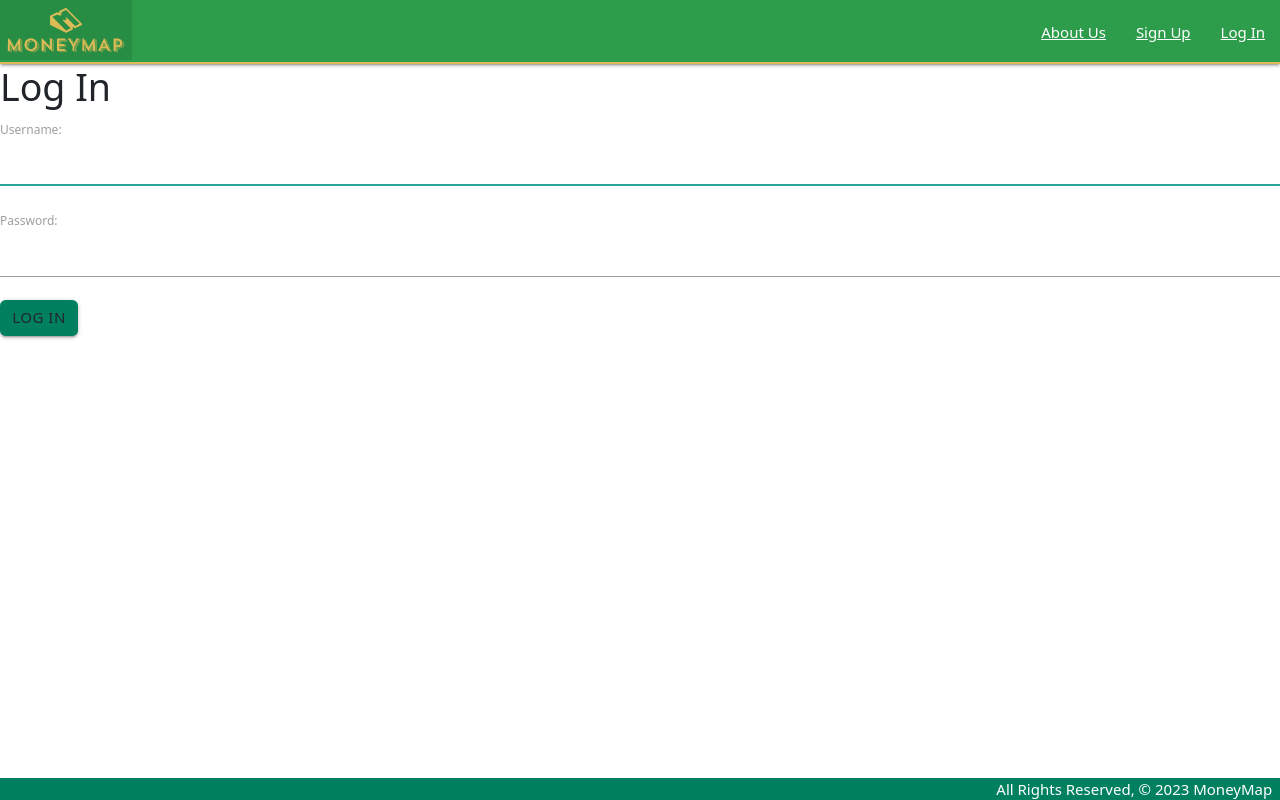
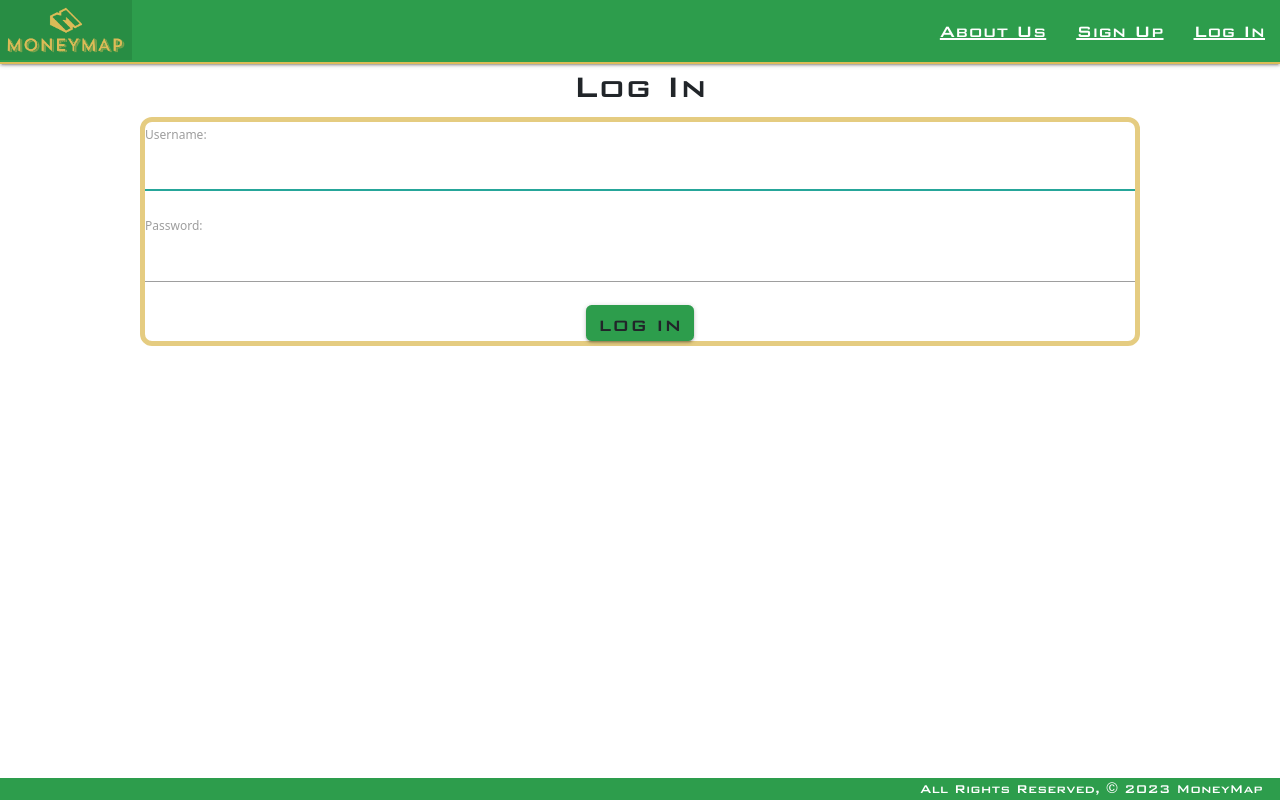
Before and after one commit to Asimmons8228/Money-Map, a Django app: page /accounts/login/ in a window 1280 px wide. Run offline with Django 4.2, Linux system fonts and the light colour scheme; some libraries are stand-ins or nearby versions.

Commit message:
Styled Sign Up page and Login Page

```diff
--- a/main_app/forms.py
+++ b/main_app/forms.py
@@ -4,9 +4,9 @@ from django.contrib.auth.models import User
 from .models import Location, Profile
 
 class UserForm(UserCreationForm):
-    first_name = forms.CharField(max_length=30, required=True, help_text='Required.')
-    last_name = forms.CharField(max_length=30, required=True, help_text='Required.')
-    email = forms.EmailField(max_length=254, help_text='Required. Enter a valid email address.')
+    first_name = forms.CharField(max_length=30, required=True,)
+    last_name = forms.CharField(max_length=30, required=True,)
+    email = forms.EmailField(max_length=254, )
     state = forms.CharField(max_length=255)
 
     class Meta:
--- a/main_app/static/css/style.css
+++ b/main_app/static/css/style.css
@@ -11,11 +11,19 @@ body {
     min-height: 100vh;
     flex-direction: column;
 }
-
+.form-container {
+     max-width: 1000px;
+     margin: 0 auto;
+     border-radius: 12px;
+     border: solid 5px rgba(220, 187, 87, 0.75);
+ }
 h4 {
     color: rgba(220, 187, 87, 0.75);
     text-decoration: underline;
     text-emphasis: bold;
+}
+h1{
+    font-family: 'BankGothic', sans-serif;
 }
 
 main {
@@ -24,8 +32,10 @@ main {
 
 footer.page-footer {
     padding-top: 0;
+    margin-top: 20px;
     text-align: right;
-    background-color: #018060;
+    background-color: rgb(45, 157, 76);
+    font-family: 'BankGothic', sans-serif;
 }
 
 .container {
@@ -40,12 +50,14 @@ a:hover {
 }
 
 .btn {
-    background-color: #018060;
+    background-color: rgb(45, 157, 76);
+    font-family: 'BankGothic', sans-serif;
+    font-size: 20px;
 }
 
 .btn:hover {
     color: #dcbb57;
-    background-color: #317058;
+    background-color: rgb(45, 157, 76);
 }
 
 .moneymap-logo {
@@ -67,8 +79,7 @@ a:hover {
 }
 
 #home-buttons {
-    margin-left: 10px;
-    margin-right: 10px;
+    margin: 10px;
     border-radius: 12px;
     padding: 10px;
     background-color: rgb(45, 157, 76);
@@ -83,6 +94,10 @@ a:hover {
 .nav-wrapper {
     background-color: rgb(45, 157, 76);
     border-bottom: 2px solid #dcbb57;
+    font-family: 'BankGothic', sans-serif;
+}
+.nav-wrapper a{
+    font-size: 20px;
 }
 
 #hero {
@@ -91,10 +106,10 @@ a:hover {
     background: url("../images/hero-image.jpg");
     background-size: cover;
     background-repeat: no-repeat;
+    background-position: center;
     overflow: hidden;
     margin-bottom: 40px;
 }
-
 .row-img {
     width: 100%;
     height: auto;
--- a/main_app/templates/home.html
+++ b/main_app/templates/home.html
@@ -1,3 +1,4 @@
+{% extends 'base.html' %} {% block content %}
 <section id="hero" class="d-flex flex-column justify-content-center align-items-center">
 </section>
 <div id="home-button-container">
--- a/main_app/templates/registration/login.html
+++ b/main_app/templates/registration/login.html
@@ -1,11 +1,15 @@
 {% extends 'base.html' %}
 {% block content %}
 
-<h1>Log In</h1>
+<h1 style="text-align: center;">Log In</h1>
+<div class="form-container">
 <form method="POST" action="{% url 'login' %}">
     {% csrf_token %}
     {{ form.as_p }}
     <input type="hidden" name="next" value="{{ next }}">
+    <div style="text-align: center;">
     <button type="submit" class="btn">Log In</button>
+    </div>
 </form>
+</div>
 {% endblock %}
```
Also changed, not shown: main_app/templates/registration/signup.html (+8 -2 lines), moneymap/settings.py (+12 -12 lines), main_app/static/images/hero-image.jpg.
